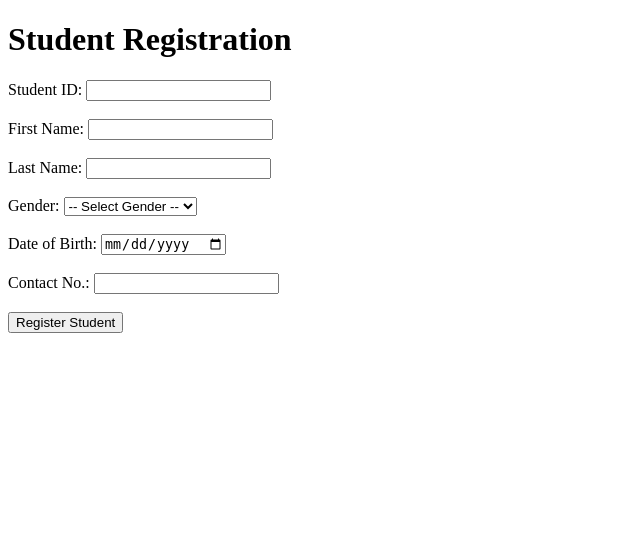
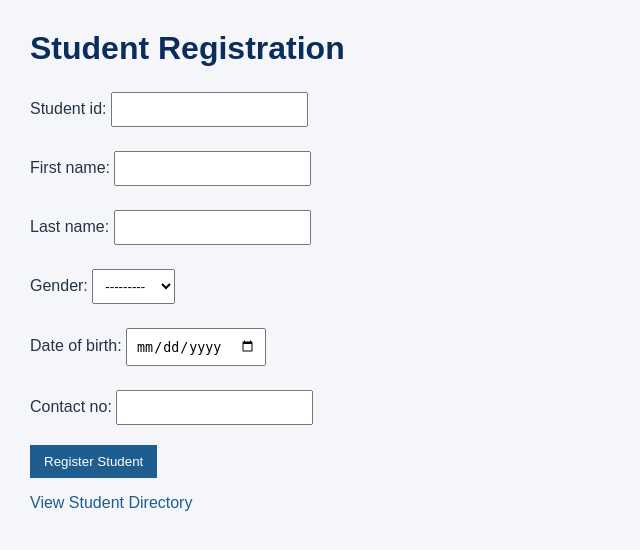
Before and after one commit to renren1805/CC106-M06-KarenMontes, a Django app: page /registration/ in a window 1280 px wide. Shown: the top 550 px of the page, without its empty margins (0-640 px from the left). Run offline with Django 5.2, Linux system fonts and the light colour scheme.

Commit message:
Enhance Django Student Registration with ModelForm and Student Directory

```diff
--- a/home/templates/home/home.html
+++ b/home/templates/home/home.html
@@ -1,7 +1,9 @@
+{% load static %}
 <!DOCTYPE html>
 <html>
 <head>
     <title>{{ title }}</title>
+    <link rel="stylesheet" href="{% static 'registration/style.css' %}">
 </head>
 <body>
     <h1>{{ title }}</h1>
@@ -9,5 +11,9 @@
     <p>{{ message }}</p>
     {% endif %}
     <a href="{% url 'landing' %}">Back to Landing Page</a>
+    <br><br>
+    <a href="{% url 'student_registration' %}">Register a Student</a>
+    <br><br>
+    <a href="{% url 'student_list' %}">View Student Directory</a>
 </body>
 </html>
--- a/home/templates/home/landing.html
+++ b/home/templates/home/landing.html
@@ -1,7 +1,9 @@
+{% load static %}
 <!DOCTYPE html>
 <html>
 <head>
      <title>Welcome</title>
+     <link rel="stylesheet" href="{% static 'registration/style.css' %}">
 </head>
 <body>
      <h1>Welcome to My Django Application</h1>
--- /dev/null
+++ b/registration/forms.py
@@ -0,0 +1,19 @@
+from django import forms
+from .models import Student
+
+class StudentForm(forms.ModelForm):
+    class Meta:
+        model = Student
+        fields = [
+            'student_id',
+            'first_name',
+            'last_name',
+            'gender',
+            'date_of_birth',
+            'contact_no',
+        ]
+        widgets = {
+            'date_of_birth': forms.DateInput(
+                attrs={'type': 'date'}
+            ),
+        }
--- /dev/null
+++ b/registration/static/registration/style.css
@@ -0,0 +1,51 @@
+body {
+    font-family: Arial, sans-serif;
+    background: #f4f6f9;
+    color: #263445;
+    margin: 30px;
+}
+
+h1 {
+    color: #0b2d5c;
+}
+
+a {
+    color: #1f5d91;
+    text-decoration: none;
+}
+
+a:hover {
+    text-decoration: underline;
+}
+
+table {
+    width: 100%;
+    border-collapse: collapse;
+    background: #ffffff;
+}
+
+th {
+    background: #0b2d5c;
+    color: #ffffff;
+    text-align: left;
+}
+
+th,
+td {
+    padding: 10px;
+    border: 1px solid #d7dee8;
+}
+
+button {
+    background: #1f5d91;
+    color: #ffffff;
+    border: 0;
+    padding: 9px 14px;
+    cursor: pointer;
+}
+
+input,
+select {
+    padding: 8px;
+    margin: 4px 0;
+}
--- a/registration/templates/registration/registration.html
+++ b/registration/templates/registration/registration.html
@@ -1,35 +1,17 @@
+{% load static %}
 <!DOCTYPE html>
 <html>
 <head>
     <title>Student Registration</title>
+    <link rel="stylesheet" href="{% static 'registration/style.css' %}">
 </head>
 <body>
     <h1>Student Registration</h1>
     <form method="POST">
     {% csrf_token %}
-    <label>Student ID:</label>
-    <input type="text" name="student_id" required>
-    <br><br>
-    <label>First Name:</label>
-    <input type="text" name="first_name" required>
-    <br><br>
-    <label>Last Name:</label>
-    <input type="text" name="last_name" required>
-    <br><br>
-    <label>Gender:</label>
-    <select name="gender" required>
-    <option value="">-- Select Gender --</option>
-    <option value="Male">Male</option>
-    <option value="Female">Female</option>
- </select>
- <br><br>
- <label>Date of Birth:</label>
- <input type="date" name="date_of_birth" required>
- <br><br>
- <label>Contact No.:</label>
- <input type="text" name="contact_no" required>
- <br><br>
- <button type="submit">Register Student</button>
+    {{ form.as_p }}
+    <button type="submit">Register Student</button>
  </form>
+ <p><a href="{% url 'student_list' %}">View Student Directory</a></p>
 </body>
 </html>
--- a/registration/templates/registration/success.html
+++ b/registration/templates/registration/success.html
@@ -1,13 +1,17 @@
+{% load static %}
 <!DOCTYPE html>
 <html>
 <head>
  <title>Registration Successful</title>
+ <link rel="stylesheet" href="{% static 'registration/style.css' %}">
 </head>
 <body>
  <h1>Student Registered Successfully!</h1>
  <p>The registration has been completed.</p>
  <a href="{% url 'student_registration' %}">Register Another Student</a>
  <br><br>
+ <a href="{% url 'student_list' %}">View Student Directory</a>
+ <br><br>
  <a href="{% url 'home' %}">Go to Home</a>
 </body>
 </html>
--- a/registration/urls.py
+++ b/registration/urls.py
@@ -4,4 +4,39 @@ from . import views
 urlpatterns = [
     path('', views.student_registration, name='student_registration'),
     path('success/', views.registration_success, name='registration_success'),
+    path('students/', views.student_list, name='student_list'),
+    path('students/create/', views.student_create, name='student_create'),
+    path('students/<int:pk>/', views.student_detail, name='student_detail'),
+    path(
+        'students/<int:pk>/edit/',
+        views.student_update,
+        name='student_update'
+    ),
+    path(
+        'students/<int:pk>/delete/',
+        views.student_delete,
+        name='student_delete'
+    ),
+    path(
+        'register/',
+        views.student_registration,
+        name='student_registration_legacy'
+    ),
+    path('create/', views.student_create, name='student_create_legacy'),
+    path('list/', views.student_list, name='student_list_legacy'),
+    path(
+        '<int:pk>/detail/',
+        views.student_detail,
+        name='student_detail_legacy'
+    ),
+    path(
+        '<int:pk>/update/',
+        views.student_update,
+        name='student_update_legacy'
+    ),
+    path(
+        '<int:pk>/delete/',
+        views.student_delete,
+        name='student_delete_legacy'
+    ),
 ]
--- a/registration/views.py
+++ b/registration/views.py
@@ -1,32 +1,104 @@
+from django.shortcuts import render, redirect, get_object_or_404
+from django.db.models import Q
+from django.contrib import messages
+from .models import Student
+from .forms import StudentForm
 
-from django.shortcuts import render, redirect
-from .models import Student
 
 def student_registration(request):
     if request.method == 'POST':
-        student_id = request.POST.get('student_id')
-        first_name = request.POST.get('first_name')
-        last_name = request.POST.get('last_name')
-        gender = request.POST.get('gender')
-        date_of_birth = request.POST.get('date_of_birth')
-        contact_no = request.POST.get('contact_no')
-
-        Student.objects.create(
-            student_id=student_id,
-            first_name=first_name,
-            last_name=last_name,
-            gender=gender,
-            date_of_birth=date_of_birth,
-            contact_no=contact_no
-        )
-
-        return redirect('registration_success')
+        form = StudentForm(request.POST)
+        if form.is_valid():
+            form.save()
+            return redirect('registration_success')
+    else:
+        form = StudentForm()
 
     return render(
         request,
-        'registration/registration.html'
+        'registration/registration.html',
+        {'form': form}
     )
 
 
 def registration_success(request):
     return render(request, 'registration/success.html')
+
+
+def student_create(request):
+    if request.method == 'POST':
+        form = StudentForm(request.POST)
+        if form.is_valid():
+            form.save()
+            messages.success(request, 'Student record created successfully.')
+            return redirect('student_list')
+    else:
+        form = StudentForm()
+
+    return render(
+        request,
+        'registration/student_form.html',
+        {'form': form, 'page_title': 'Register Student'}
+    )
+
+
+def student_list(request):
+    query = request.GET.get('q', '').strip()
+    students = Student.objects.all()
+    if query:
+        students = students.filter(
+            Q(student_id__icontains=query)
+            | Q(first_name__icontains=query)
+            | Q(last_name__icontains=query)
+        )
+
+    return render(
+        request,
+        'registration/student_list.html',
+        {'students': students, 'query': query}
+    )
+
+
+def student_detail(request, pk):
+    student = get_object_or_404(Student, pk=pk)
+    return render(
+        request,
+        'registration/student_detail.html',
+        {'student': student}
+    )
+
+
+def student_update(request, pk):
+    student = get_object_or_404(Student, pk=pk)
+    if request.method == 'POST':
+        form = StudentForm(request.POST, instance=student)
+        if form.is_valid():
+            form.save()
+            messages.success(request, 'Student record updated successfully.')
+            return redirect('student_list')
+    else:
+        form = StudentForm(instance=student)
+
+    return render(
+        request,
+        'registration/student_form.html',
+        {
+            'form': form,
+            'student': student,
+            'page_title': 'Update Student'
+        }
+    )
+
+
+def student_delete(request, pk):
+    student = get_object_or_404(Student, pk=pk)
+    if request.method == 'POST':
+        student.delete()
+        messages.success(request, 'Student record deleted successfully.')
+        return redirect('student_list')
+
+    return render(
+        request,
+        'registration/student_confirm_delete.html',
+        {'student': student}
+    )
```
Also changed, not shown: registration/student_list.html (added, +62 -0 lines), registration/templates/registration/student_confirm_delete.html (added, +22 -0 lines), registration/templates/registration/student_detail.html (added, +25 -0 lines), registration/templates/registration/student_form.html (added, +18 -0 lines), registration/templates/registration/student_list.html (added, +56 -0 lines), registration/tests.py (+120 -1 lines).
